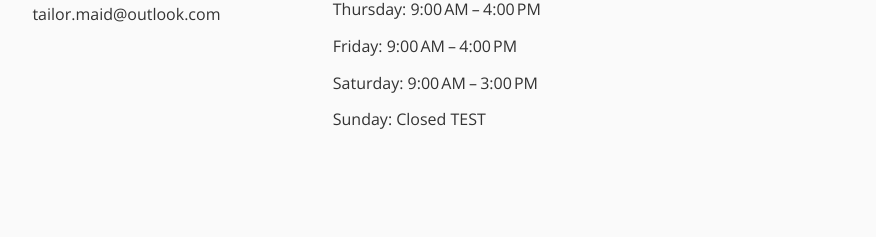
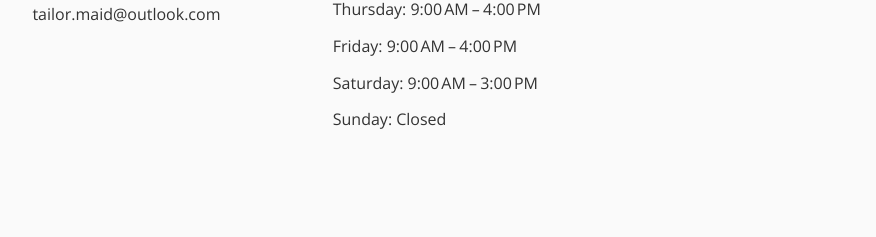
Before and after one commit to tailor-maid/tailormaid.github.io, a Jekyll site: the page built from _pages/index.html, in a window 1280 px wide. Shown: the part 1575-1812 px from the top of the page, without its empty margins (38-914 px from the left). Built offline with Jekyll 4.4.1, drawn with Linux system fonts in a browser that asks for light colours; nearby versions of some CDN libraries.

Commit message:
chore: updated opening times from automated action

```diff
--- a/_data/current_opening_hours.json
+++ b/_data/current_opening_hours.json
@@ -142,7 +142,7 @@
       "Thursday: 9:00 AM – 4:00 PM",
       "Friday: 9:00 AM – 4:00 PM",
       "Saturday: 9:00 AM – 3:00 PM",
-      "Sunday: Closed TEST"
+      "Sunday: Closed"
     ]
   }
 }
```
